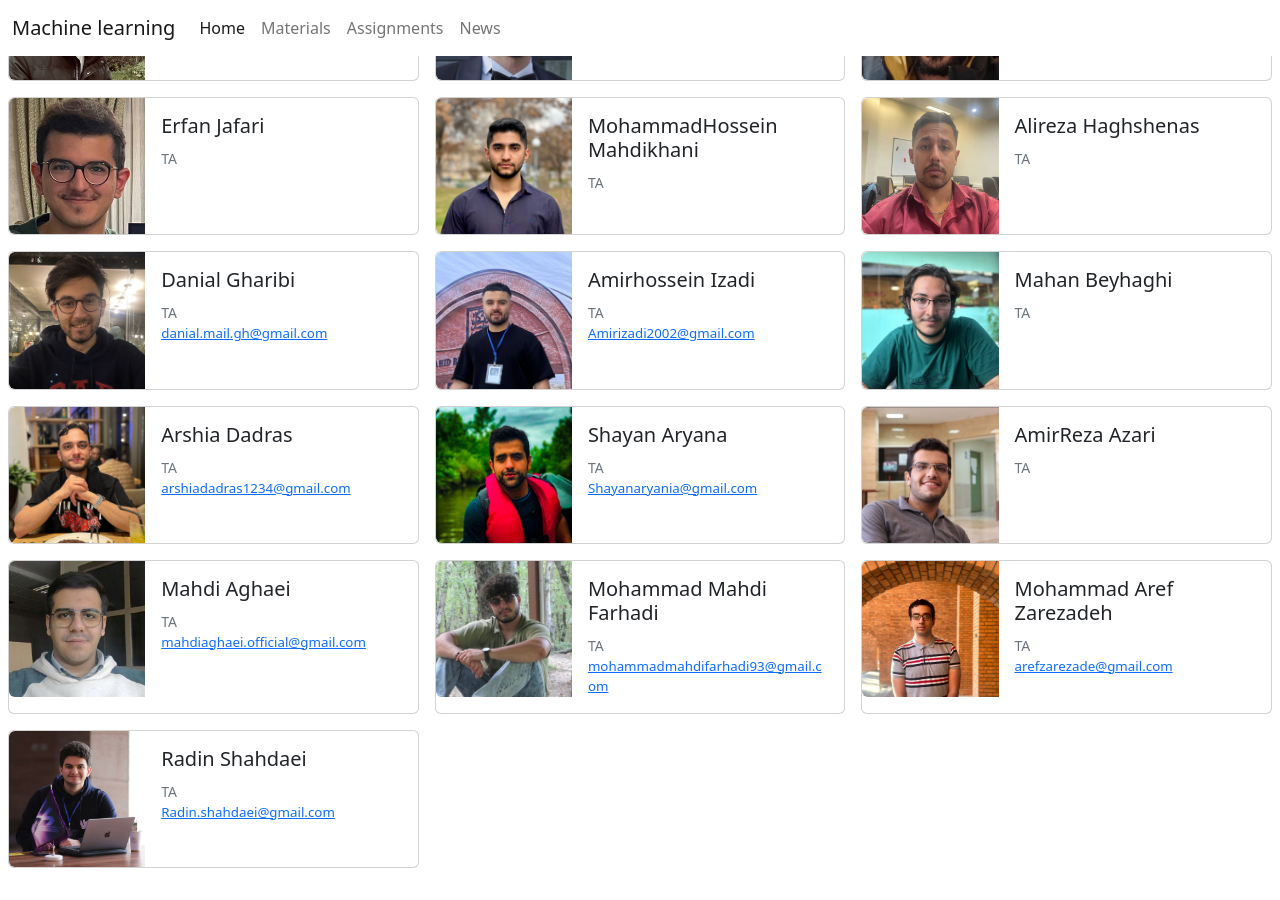
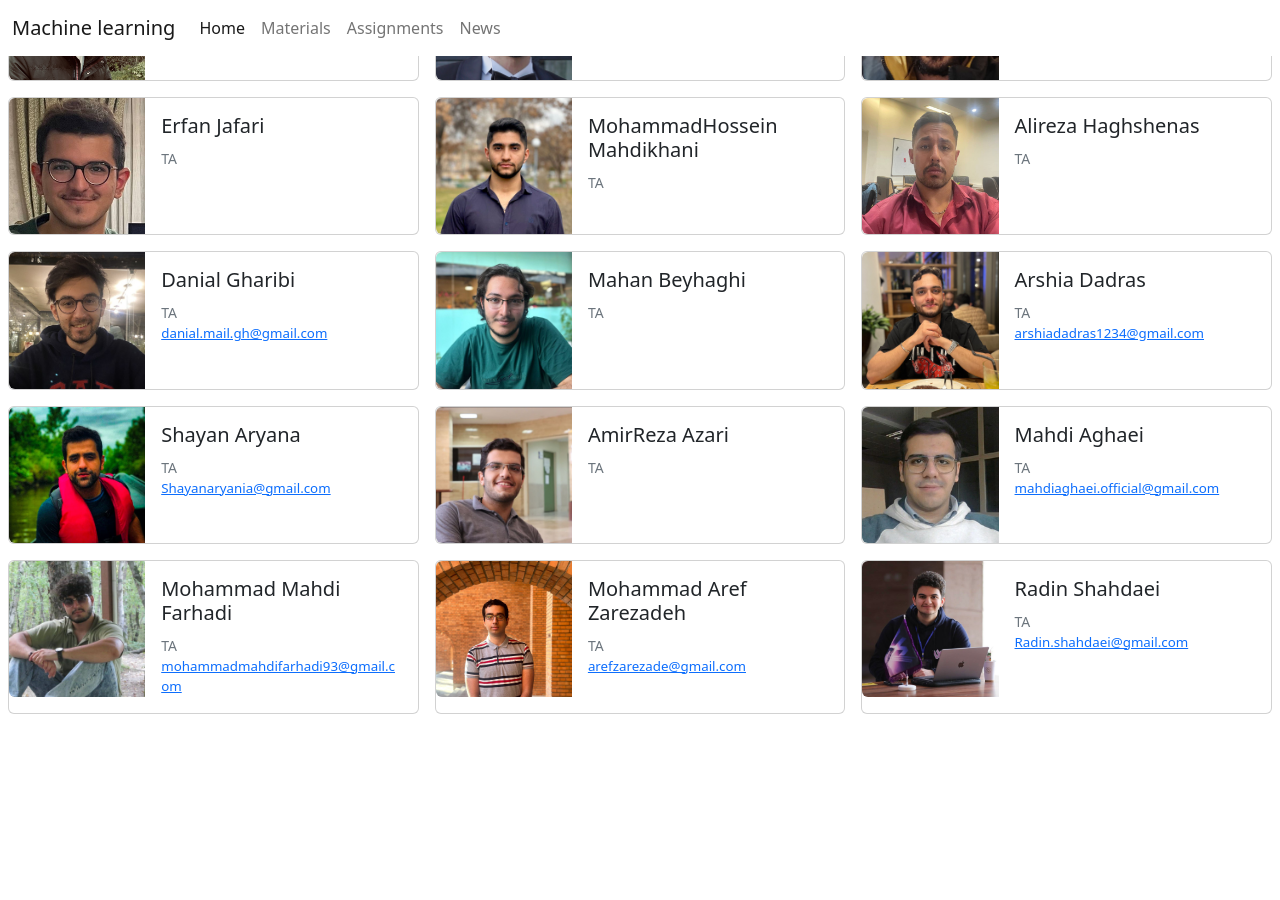
Before and after one commit to ml-sut/ml-sut.github.io, a Jekyll site: the page built from index.html, in a window 1280 px wide and 900 px high, scrolled down 1521 px. Built offline with Jekyll 4.4.1, drawn with Linux system fonts in a browser that asks for light colours; after the commit the page ends 2267 px from its top, so only the background shows below that.

Commit message:
Update TAs.yml

```diff
--- a/_data/TAs.yml
+++ b/_data/TAs.yml
@@ -84,11 +84,6 @@
   email: danial.mail.gh@gmail.com
   img: assets/images/TAs/dgharib.jpg
 
-- name: Amirhossein Izadi
-  subtitle: TA
-  email: Amirizadi2002@gmail.com
-  img: assets/images/TAs/aizadi.jpeg
-
 - name: Mahan Beyhaghi
   subtitle: TA
   img: assets/images/TAs/mbayhaghi.jpg
```
